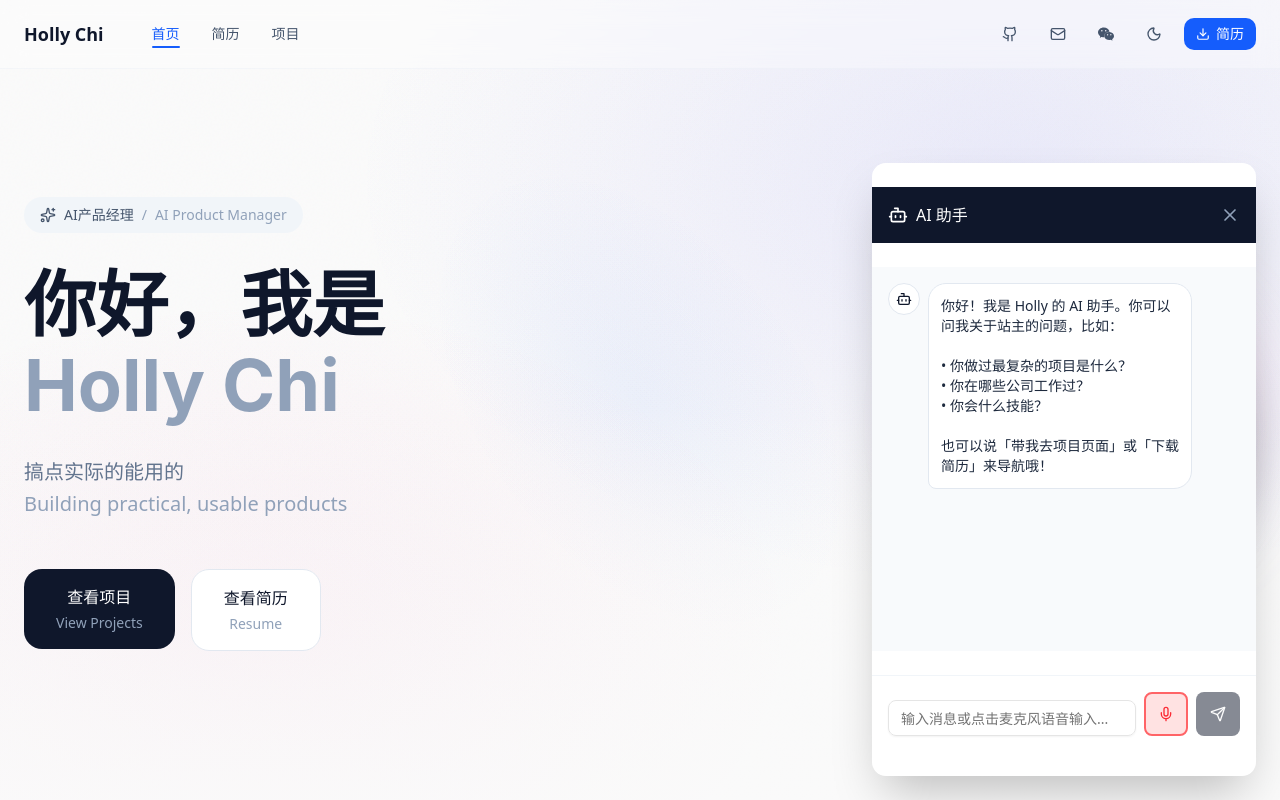
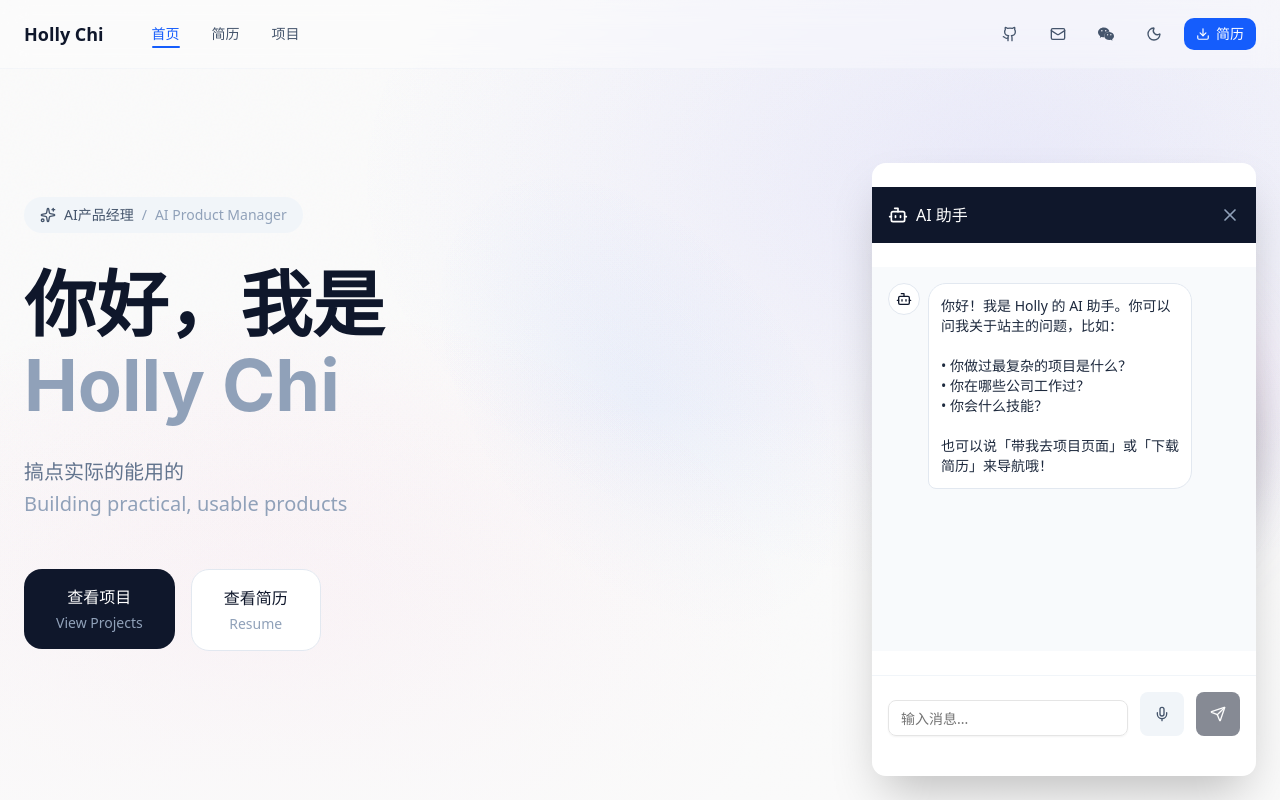
Before and after one commit to Gooooood-cc/my-site, a Next.js app: page / in a window 1280 px wide. Both pictures are taken after a click on the button 1228 px from the left and 748 px from the top of the page. Shown: the top 800 px of the page. Built offline with nearby package versions, Linux system fonts and the light colour scheme.

Commit message:
fix: 修复卡片模糊、麦克风图标、输入框居中问题

```diff
--- a/src/components/ai-chat.tsx
+++ b/src/components/ai-chat.tsx
@@ -318,13 +318,13 @@ export function AIChat() {
 
               {/* Input */}
               <div className="p-4 bg-white dark:bg-slate-950 border-t border-slate-100 dark:border-slate-800">
-                <div className="flex gap-2 items-end">
+                <div className="flex gap-3 justify-center items-end">
                   <Input
                     value={input}
                     onChange={(e) => setInput(e.target.value)}
                     onKeyDown={handleKeyPress}
-                    placeholder={isListening ? "正在听您说话..." : "输入消息或点击麦克风语音输入..."}
-                    className="flex-1"
+                    placeholder={isListening ? "正在听您说话..." : "输入消息..."}
+                    className="flex-1 max-w-[300px]"
                     disabled={isLoading}
                   />
                   <div className="relative">
@@ -332,31 +332,31 @@ export function AIChat() {
                       onClick={toggleListening}
                       disabled={isLoading}
                       size="icon"
-                      className={`relative w-11 h-11 transition-all duration-300 focus-visible:ring-2 focus-visible:ring-red-500 focus-visible:ring-offset-2 ${
+                      className={`relative w-11 h-11 transition-all duration-300 focus-visible:ring-2 focus-visible:ring-blue-500 focus-visible:ring-offset-2 ${
                         isListening
-                          ? "bg-red-600 hover:bg-red-700 text-white"
-                          : "bg-red-100 hover:bg-red-200 border-2 border-red-400 dark:bg-red-900/30 dark:hover:bg-red-900/50 dark:border-red-600"
+                          ? "bg-blue-600 hover:bg-blue-700 text-white"
+                          : "bg-slate-100 hover:bg-slate-200 dark:bg-slate-800 dark:hover:bg-slate-700"
                       }`}
                       aria-label={isListening ? "停止录音" : "开始语音输入"}
                     >
                       {isListening && (
                         <>
                           <motion.div
-                            className="absolute inset-0 rounded-full bg-red-600"
+                            className="absolute inset-0 rounded-full bg-blue-500"
                             animate={{ scale: [1, 1.6, 1], opacity: [0.8, 0, 0.8] }}
                             transition={{ duration: 1.5, repeat: Infinity, ease: "easeOut" }}
                           />
                           <motion.div
-                            className="absolute inset-0 rounded-full bg-red-500"
+                            className="absolute inset-0 rounded-full bg-blue-400"
                             animate={{ scale: [1, 1.4, 1], opacity: [0.6, 0, 0.6] }}
                             transition={{ duration: 1.5, repeat: Infinity, ease: "easeOut", delay: 0.3 }}
                           />
                         </>
                       )}
                       {isListening ? (
-                        <Mic className="w-5 h-5 relative z-10 text-white animate-pulse" />
+                        <Mic className="w-5 h-5 relative z-10 text-white" />
                       ) : (
-                        <Mic className="w-5 h-5 text-red-500 dark:text-red-400" />
+                        <Mic className="w-5 h-5 text-slate-600 dark:text-slate-300" />
                       )}
                     </Button>
 
@@ -370,7 +370,7 @@ export function AIChat() {
                           transition={{ duration: 0.2 }}
                           className="absolute -top-10 left-1/2 -translate-x-1/2 whitespace-nowrap"
                         >
-                          <span className="px-3 py-1.5 bg-red-500 text-white text-xs font-medium rounded-full shadow-lg flex items-center gap-1.5">
+                          <span className="px-3 py-1.5 bg-blue-500 text-white text-xs font-medium rounded-full shadow-lg flex items-center gap-1.5">
                             <span className="w-1.5 h-1.5 bg-white rounded-full animate-pulse" />
                             正在录音
                           </span>
--- a/src/components/ui/glass-card.tsx
+++ b/src/components/ui/glass-card.tsx
@@ -59,6 +59,7 @@ export function GlassCard({
       hover:bg-white/70 dark:hover:bg-slate-800/70
       hover:scale-[1.01]
       will-change-transform
+      transform-gpu
     `
     : "";
 
```
